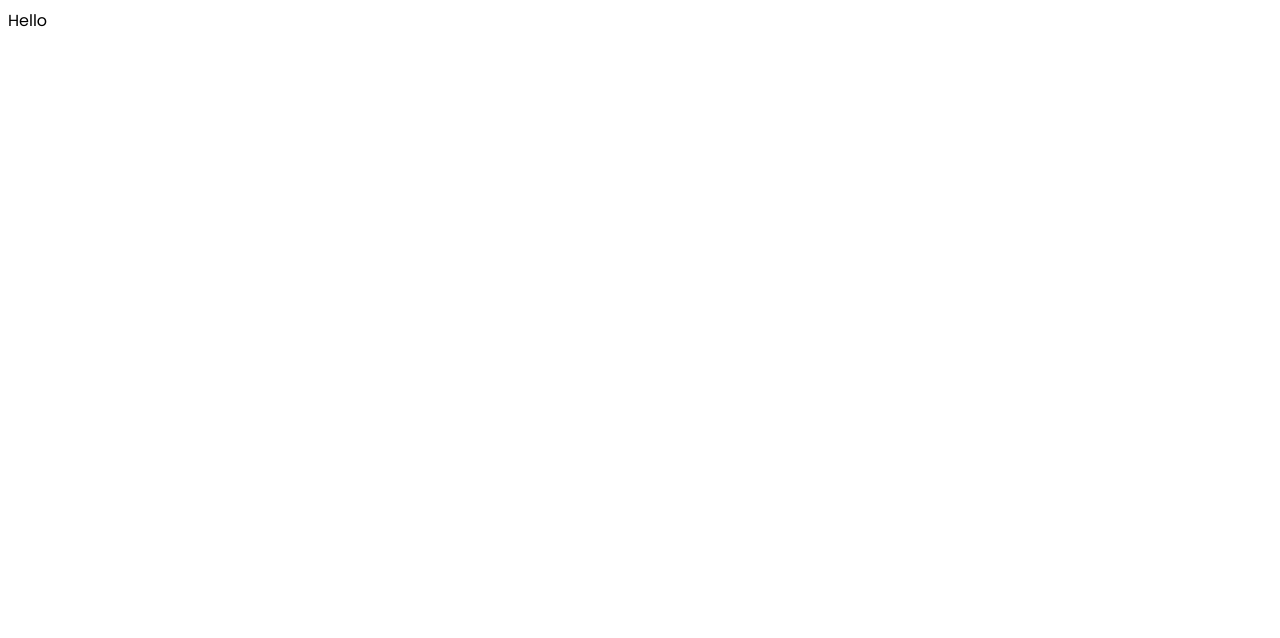
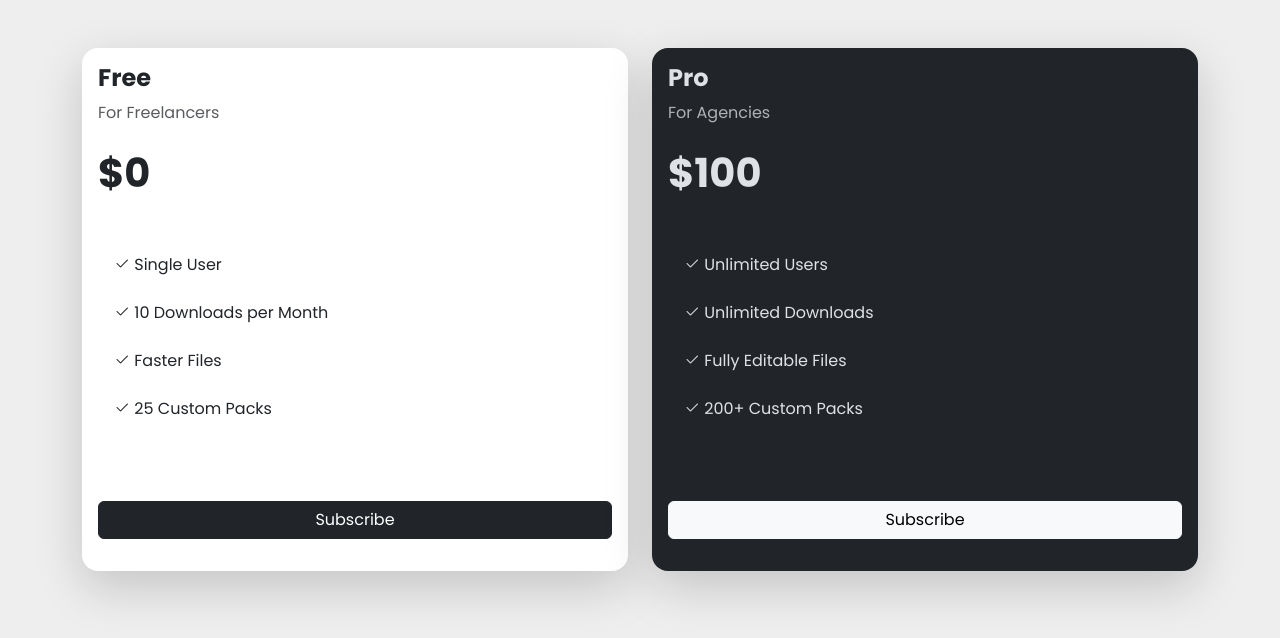
Before and after one commit to Pattarapol-wongchom/cs100_pricingcard, a plain HTML site: page index.html in a window 1280 px wide. Drawn offline with nearby package versions, Linux system fonts and the light colour scheme; a web font is replaced by a local one.

Commit message:
Update pricing card design

```diff
--- a/css/style.css
+++ b/css/style.css
@@ -1,5 +1,6 @@
 body {
+    min-height: 100vh;
+    background-color: #eeeeee;
     font-family: "Poppins", sans-serif;
-    font-weight: 400;
-    font-style: normal;
+    color: #25282c;
 }
--- a/index.html
+++ b/index.html
@@ -3,24 +3,117 @@
 
 <head>
     <meta charset="UTF-8">
-    <title>Pricing Cards</title>
     <meta name="viewport" content="width=device-width, initial-scale=1.0">
 
-    <link rel="stylesheet" href="https://cdn.jsdelivr.net/npm/bootstrap-icons@1.13.1/font/bootstrap-icons.min.css">
+    <title>Pricing Cards</title>
+
+    <link
+        href="https://cdn.jsdelivr.net/npm/bootstrap@5.3.8/dist/css/bootstrap.min.css"
+        rel="stylesheet"
+    >
+
+    <link
+        rel="stylesheet"
+        href="https://cdn.jsdelivr.net/npm/bootstrap-icons@1.13.1/font/bootstrap-icons.min.css"
+    >
 
     <link rel="preconnect" href="https://fonts.googleapis.com">
     <link rel="preconnect" href="https://fonts.gstatic.com" crossorigin>
+
     <link
-        href="https://fonts.googleapis.com/css2?family=Cabin:ital,wght@0,400..700;1,400..700&family=Poppins:ital,wght@0,100;0,200;0,300;0,400;0,500;0,600;0,700;0,800;0,900;1,100;1,200;1,300;1,400;1,500;1,600;1,700;1,800;1,900&family=Unbounded:wght@200..900&display=swap"
-        rel="stylesheet">
-        <link rel="stylesheet" href="css/style.css">
+        href="https://fonts.googleapis.com/css2?family=Cabin:wght@400;500;600;700&family=Poppins:wght@400;500;600;700&family=Unbounded:wght@200..900&display=swap"
+        rel="stylesheet"
+    >
+
+    <link rel="stylesheet" href="css/style.css">
 </head>
 
 <body>
-    Hello
-    <script src="https://cdn.jsdelivr.net/npm/bootstrap@5.3.8/dist/js/bootstrap.bundle.min.js"
-        integrity="sha384-FKyoEForCGlyvwx9Hj09JcYn3nv7wiPVlz7YYwJrWVcXK/BmnVDxM+D2scQbITxI"
-        crossorigin="anonymous"></script>
+
+    <div class="container">
+        <div class="row mt-5">
+
+            <div class="col-12 col-md-6">
+                <div class="card rounded-4 shadow-lg border-0 mb-5">
+                    <div class="card-body">
+
+                        <div>
+                            <h4 class="fw-bold">Free</h4>
+                            <p class="text-muted">For Freelancers</p>
+                        </div>
+
+                        <h2 class="fs-1 fw-bold mt-4 mb-5">$0</h2>
+
+                        <ul class="list-group list-group-flush fs-6 mb-5 vstack gap-2">
+                            <li class="list-group-item border-0">
+                                <i class="bi bi-check2"></i> Single User
+                            </li>
+                            <li class="list-group-item border-0">
+                                <i class="bi bi-check2"></i> 10 Downloads per Month
+                            </li>
+                            <li class="list-group-item border-0">
+                                <i class="bi bi-check2"></i> Faster Files
+                            </li>
+                            <li class="list-group-item border-0">
+                                <i class="bi bi-check2"></i> 25 Custom Packs
+                            </li>
+                        </ul>
+
+                        <div class="d-grid">
+                            <button class="btn btn-dark mt-4 mb-3">
+                                Subscribe
+                            </button>
+                        </div>
+
+                    </div>
+                </div>
+            </div>
+
+            <div class="col-12 col-md-6">
+                <div
+                    class="card rounded-4 shadow-lg border-0 mb-5"
+                    data-bs-theme="dark"
+                >
+                    <div class="card-body">
+
+                        <div>
+                            <h4 class="fw-bold">Pro</h4>
+                            <p class="text-muted">For Agencies</p>
+                        </div>
+
+                        <h2 class="fs-1 fw-bold mt-4 mb-5">$100</h2>
+
+                        <ul class="list-group list-group-flush fs-6 mb-5 vstack gap-2">
+                            <li class="list-group-item border-0">
+                                <i class="bi bi-check2"></i> Unlimited Users
+                            </li>
+                            <li class="list-group-item border-0">
+                                <i class="bi bi-check2"></i> Unlimited Downloads
+                            </li>
+                            <li class="list-group-item border-0">
+                                <i class="bi bi-check2"></i> Fully Editable Files
+                            </li>
+                            <li class="list-group-item border-0">
+                                <i class="bi bi-check2"></i> 200+ Custom Packs
+                            </li>
+                        </ul>
+
+                        <div class="d-grid">
+                            <button class="btn btn-light mt-4 mb-3">
+                                Subscribe
+                            </button>
+                        </div>
+
+                    </div>
+                </div>
+            </div>
+
+        </div>
+    </div>
+
+    <script
+        src="https://cdn.jsdelivr.net/npm/bootstrap@5.3.8/dist/js/bootstrap.bundle.min.js"
+    ></script>
+
 </body>
-
 </html>
```
